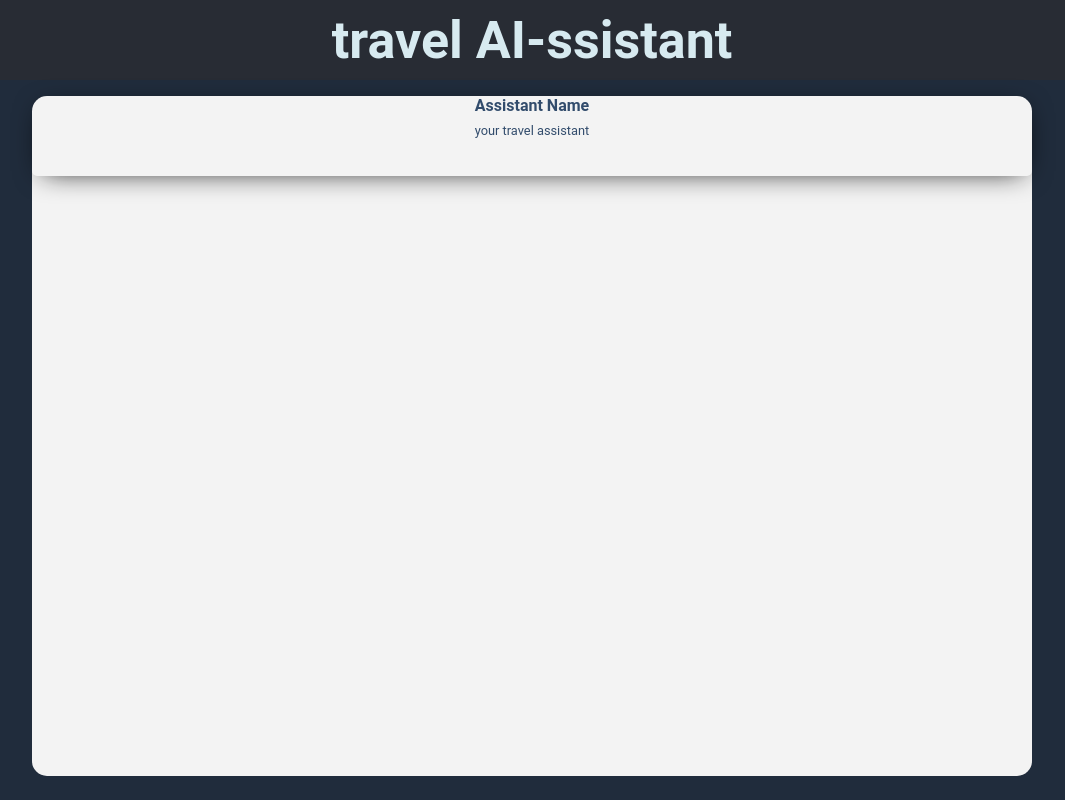
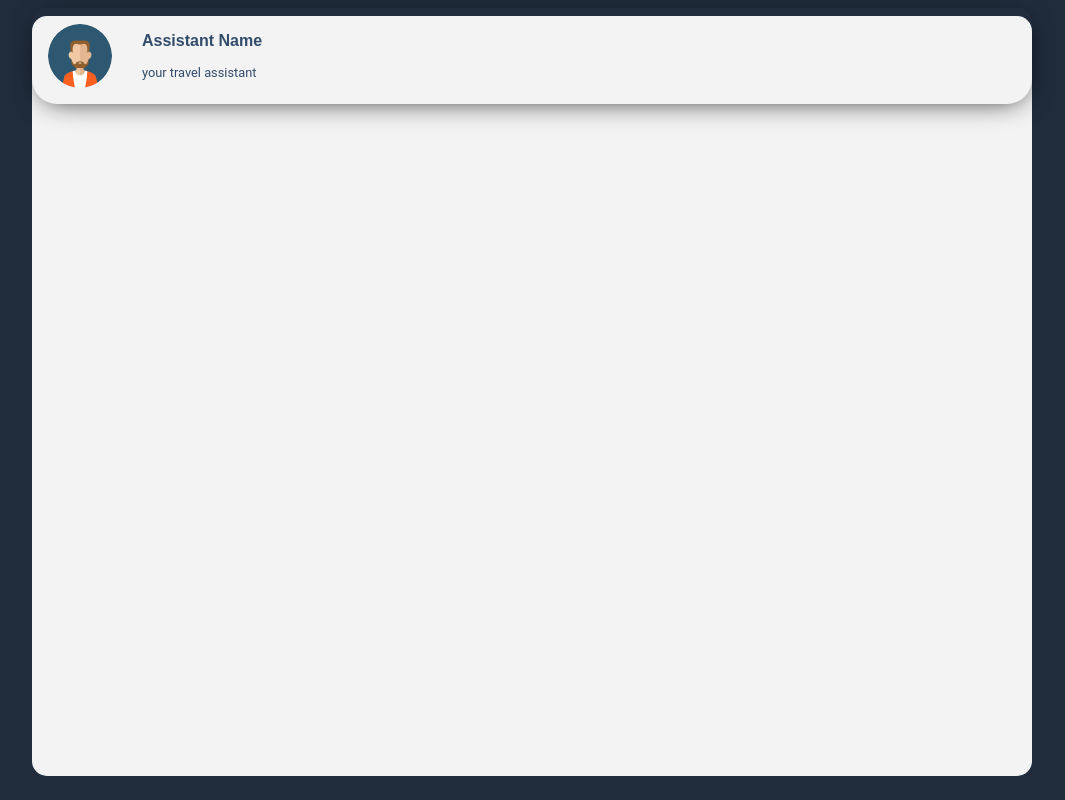
Before and after one commit to jonathassk/travelAiFront, a React (Create React App) app: page / in a window 1280 px wide. Shown: the whole page, without its empty margins (108-1173 px from the left). Built offline with nearby package versions, Linux system fonts and the light colour scheme.

Commit message:
removido header

```diff
--- a/src/App.css
+++ b/src/App.css
@@ -45,7 +45,7 @@ body {
   align-self: center;
   max-width: 1000px;
   width: 90vw;
-  height: 85vh;
+  height: 95vh;
   margin-top: 2vh;
   border-radius: 15px 15px 15px 15px;
   max-width: 1000px;
@@ -53,27 +53,57 @@ body {
 }
 
 .chat_header {
-  border-radius: 15px 15px 5px 5px;
+  border-radius: 15px 15px 25px 25px;
   min-height: 10vh;
   box-shadow: 1px 5px 28px -10px rgba(0,0,0,0.96);
   margin-top: -1vh;
+  display: flex;
+  flex-direction: row;
+  padding-top: 1vh;
+  padding-bottom: 1vh;
+}
+
+.header_info {
+  display: flex;
+  flex-direction: column;
+  justify-content: space-evenly;
+  margin-left: 7vh;
+  text-align: left;
+}
+
+.header_photo {
+  border-radius: 50%;
+  height: 30px;
+  width: 30px;
+  margin-left: 2vh;
+  margin-right: 1vh;
+  margin-top: 1vh;
+  margin-bottom: 1vh;
+}
+
+.photo_header_img {
+  border-radius: 50%;
+  height: 8vh;
+  width: 8vh;
+  min-width: 30px;
+  min-height: 30px;
 }
 
 .ai_name {
   color: #324c6c;
-  font-family: 'Roboto', sans-serif;
+  font-family: Arial, Helvetica, sans-serif;
   font-size: 1rem;
   font-weight: bold;
-  margin-top: 1vh;
-  margin-bottom: 1vh;
+  margin-top: 0;
+  margin-bottom: 0;
 }
 
 .ai_status {
   color: #324c6c;
   font-family: 'Roboto', sans-serif;
   font-size: 0.8rem;
-  margin-top: 1vh;
-  margin-bottom: 1vh;
+  margin-top: 0;
+  margin-bottom: 0;
 }
 
 @media (prefers-reduced-motion: no-preference) {
--- a/src/App.js
+++ b/src/App.js
@@ -1,17 +1,19 @@
 import logo from './logo.svg';
+import user_image from './147144.png';
 import './App.css';
 
 function App() {
   return (
     <div className="App">
-      <header className="App-header">
-        <h1 className='title'> travel AI-ssistant </h1>
-      </header>
+
 
       <body>
         <div className='chat'>
           <div className='chat_header'>
-            <div className='chat_info'>
+            <div className='header_photo'>
+              <img src={user_image} className="photo_header_img" alt="logo" />
+            </div>
+            <div className='header_info'>
               <p className='ai_name'>Assistant Name</p>
               <p className='ai_status'>your travel assistant</p>
             </div>
```
Also changed, not shown: src/147144.png (added).
